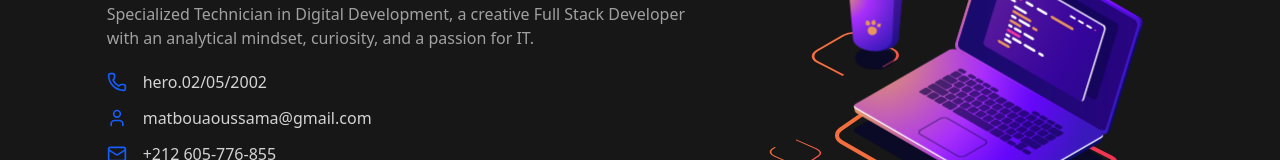
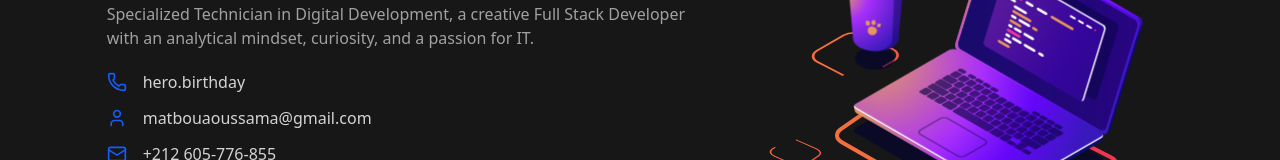
Before and after one commit to Matboua/portfolio, a React (Vite) app: page / in a window 1280 px wide. Shown: the part 380-540 px from the top of the page. Built offline with nearby package versions, Linux system fonts and the light colour scheme.

Commit message:
update ChooseLanguage and HeroSection components for improved layout and clarity

```diff
--- a/src/components/ChooseLanguage.jsx
+++ b/src/components/ChooseLanguage.jsx
@@ -18,7 +18,7 @@ export default function ChooseLanguage() {
 				onClick={() => {
 					setIsOpen(!isOpen);
 				}}
-				className="w-32 flex justify-center items-center cursor-pointer gap-2 border dark:border-gray-600 hover:dark:bg-white/15 hover:bg-gray-400/10 border-gray-400 p-2 rounded-2xl bg-white/10"
+				className="w-24 sm:w-32 flex justify-center items-center cursor-pointer gap-2 border dark:border-gray-600 hover:dark:bg-white/15 hover:bg-gray-400/10 border-gray-400 p-2 rounded-2xl bg-white/10"
 			>
 				<Flag
 					code={selectedLanguage.code}
@@ -30,7 +30,7 @@ export default function ChooseLanguage() {
 			{isOpen && (
 				<div
 					id="languages"
-					className="w-32 absolute top-11.5 dark:bg-gray-700/90 bg-gray-100 border border-gray-400 dark:border-gray-600 rounded-2xl overflow-hidden"
+					className="w-24 sm:w-32 absolute top-11.5 dark:bg-gray-700/90 bg-gray-100 border border-gray-400 dark:border-gray-600 rounded-2xl overflow-hidden"
 				>
 					{languages.map((lang) => (
 						<button
--- a/src/components/HeroSection.jsx
+++ b/src/components/HeroSection.jsx
@@ -62,7 +62,7 @@ export default function HeroSection() {
 					<div className="flex flex-col gap-3">
 						<div className="flex gap-4 items-center">
 							<Phone size={20} className="text-blue-600" />
-							<p>{t("hero.02/05/2002")}</p>
+							<p>{t("hero.birthday")}</p>
 						</div>
 						<div className="flex gap-4 items-center">
 							<User size={20} className="text-blue-600" />
```
